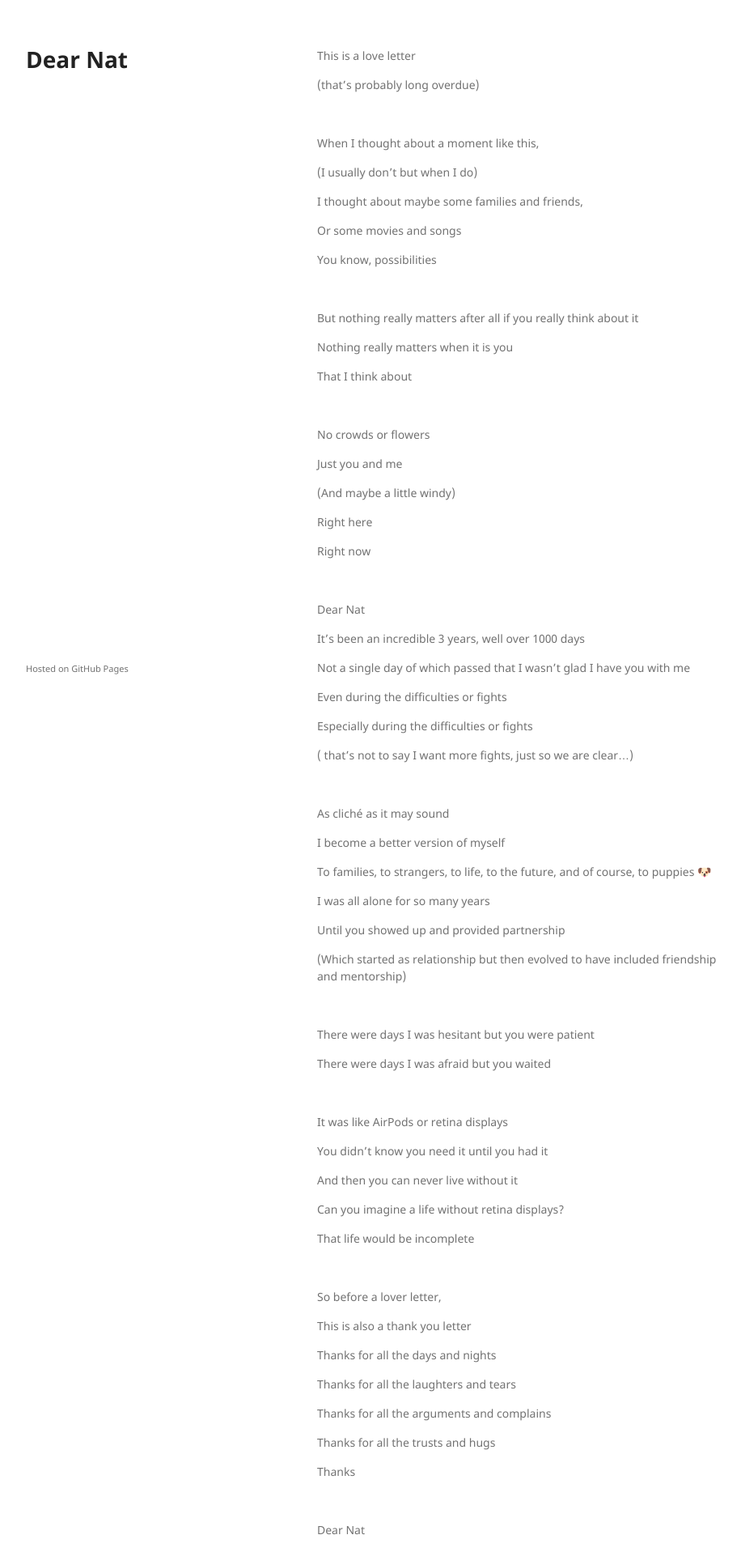
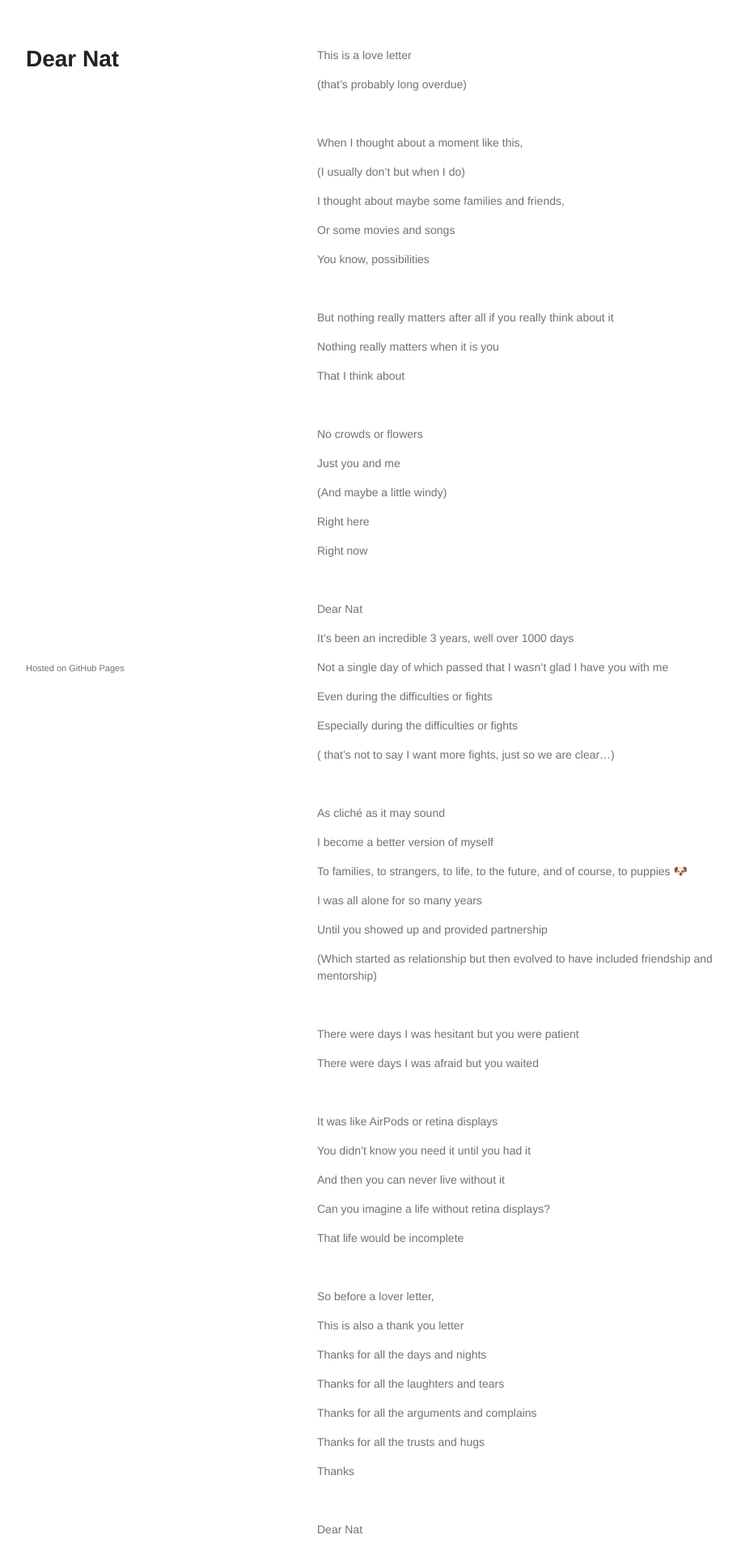
Before and after one commit to midstane/midstane.github.io, a Jekyll site: the page built from index.md, in a window 1280 px wide. Shown: the top 1917 px of the page at 81% size, without its empty margins (178-1094 px from the left). Built offline with Jekyll 4.4.1, drawn with Linux system fonts in a browser that asks for light colours; the repository's description, which GitHub fills in, is left out.

Commit message:
Update font to Avenir

```diff
--- a/assets/css/style.scss
+++ b/assets/css/style.scss
@@ -6,7 +6,7 @@
 body {
   background-color: #fff;
   padding:50px;
-  font: 14px/1.5 "Noto Sans", "Helvetica Neue", Helvetica, Arial, sans-serif;
+  font: 14px/1.5 "Avenir", "Helvetica Neue", Helvetica, Arial, sans-serif;
   color:#727272;
   font-weight:400;
 }
```
Also changed, not shown: 5 other files.
